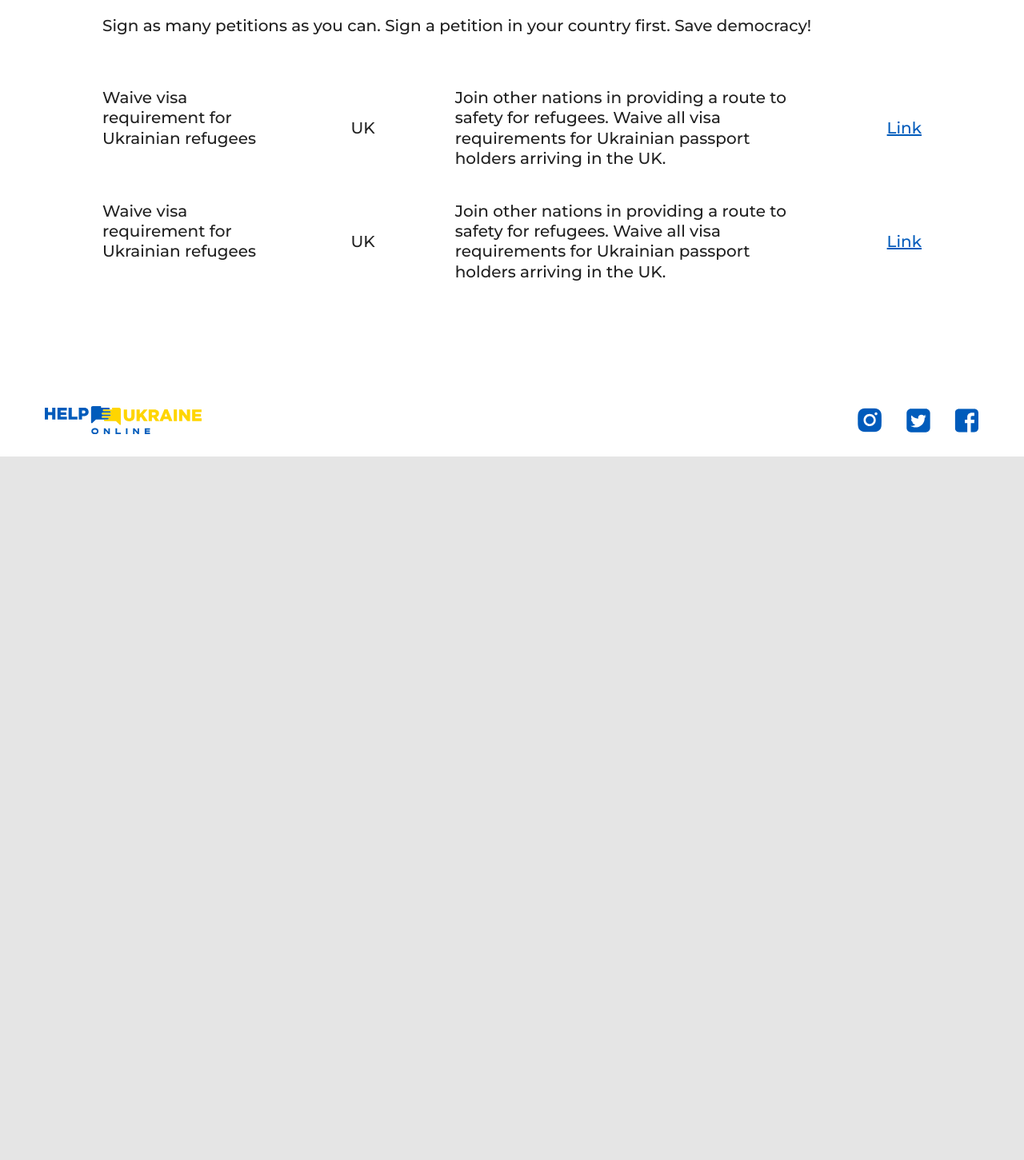
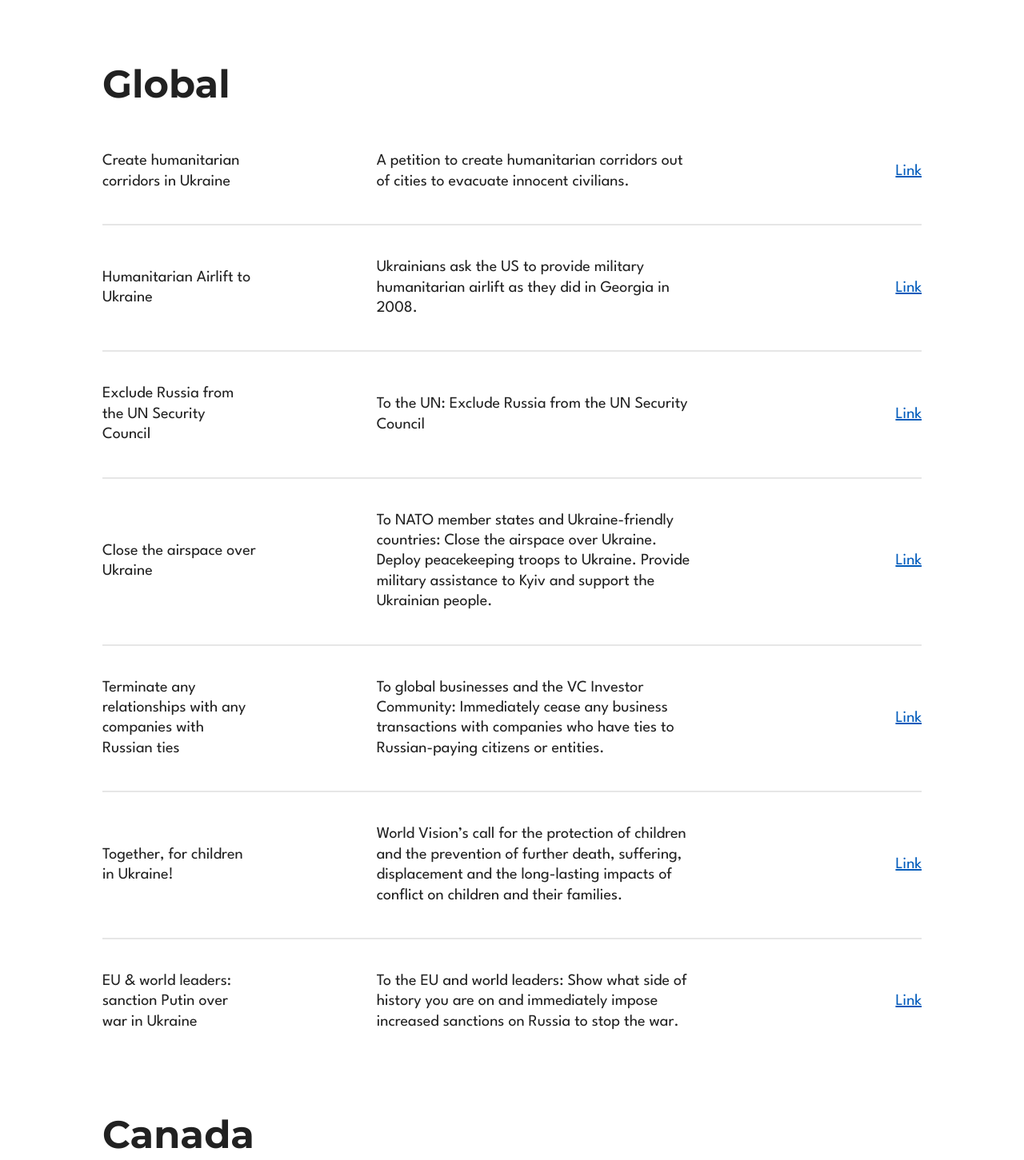
Before and after one commit to s7kind/helpukraine, a Next.js app: page /petition in a window 1280 px wide. Shown: the part 939-2390 px from the top of the page at 80% size. Before the commit the page ends 1510 px from the top, so only its background shows below. Built offline with nearby package versions, Linux system fonts and the light colour scheme.

Commit message:
final petition layout

```diff
--- a/pages/petition.js
+++ b/pages/petition.js
@@ -10,23 +10,119 @@ export default function Petition() {
             </Head>
 
             <main className={styles.main}>
-                <section className={styles.sec_header}>
+                <section className={styles.main__intro}>
                     <div>
                         <h1>Sign petitions!<br/>
                             Fight for democracy!</h1>
                         <p>End political games! Make your leaders act! Stop people suffering!</p>
                     </div>
                 </section>
-                <section className={styles.container}>
-                    <div className={styles.main_content}>
+                <section className={styles.main__container}>
+                    <div className={styles.main__container__content}>
                         <h2>Sign petition.<br/>
                             Spend <b>5 minutes</b>. Save <b>5+ lives!</b> </h2>
                         <p>Sign as many petitions as you can. Sign a petition in your country first. Save democracy!</p>
+                        <h3>Global</h3>
                     </div>
                     <table>
                         <tr>
+                            <th>Create humanitarian corridors in Ukraine</th>
+                            <th>A petition to create humanitarian corridors out of cities to evacuate innocent civilians.</th>
+                            <th><Link href="/">
+                                <a>
+                                    <span>Link</span>
+                                </a>
+                            </Link></th>
+                        </tr>
+                        <tr>
+                            <th>Humanitarian Airlift to Ukraine</th>
+                            <th>Ukrainians ask the US to provide military humanitarian airlift as they did in Georgia in 2008.</th>
+                            <th><Link href="/">
+                                <a>
+                                    <span>Link</span>
+                                </a>
+                            </Link></th>
+                        </tr>
+                        <tr>
+                            <th>Exclude Russia from the UN Security Council</th>
+                            <th>To the UN: Exclude Russia from the UN Security Council</th>
+                            <th><Link href="/">
+                                <a>
+                                    <span>Link</span>
+                                </a>
+                            </Link></th>
+                        </tr>
+                        <tr>
+                            <th>Close the airspace over Ukraine</th>
+                            <th>To NATO member states and Ukraine-friendly countries:
+
+                                Close the airspace over Ukraine.
+                                Deploy peacekeeping troops to Ukraine.
+                                Provide military assistance to Kyiv and support the Ukrainian people.
+                            </th>
+                            <th><Link href="/">
+                                <a>
+                                    <span>Link</span>
+                                </a>
+                            </Link></th>
+                        </tr>
+                        <tr>
+                            <th>Terminate any relationships with any companies with Russian ties</th>
+                            <th>To global businesses and the VC Investor Community: Immediately cease any business transactions with companies who have ties to Russian-paying citizens or entities.</th>
+                            <th><Link href="/">
+                                <a>
+                                    <span>Link</span>
+                                </a>
+                            </Link></th>
+                        </tr>
+                        <tr>
+                            <th>Together, for children in Ukraine!</th>
+                            <th>World Vision’s call for the protection of children and the prevention of further death, suffering, displacement and the long-lasting impacts of conflict on children and their families.</th>
+                            <th><Link href="/">
+                                <a>
+                                    <span>Link</span>
+                                </a>
+                            </Link></th>
+                        </tr>
+                        <tr>
+                            <th>EU & world leaders: sanction Putin over war in Ukraine</th>
+                            <th>To the EU and world leaders: Show what side of history you are on and immediately impose increased sanctions on Russia to stop the war.</th>
+                            <th><Link href="/">
+                                <a>
+                                    <span>Link</span>
+                                </a>
+                            </Link></th>
+                        </tr>
+                    </table>
+                    <div className={styles.main__container__content}>
+                        <h3>Canada</h3>
+                    </div>
+                    <table>
+                        <tr>
+                            <th>Grant all Ukrainian citizens a visa-free entry to Canada</th>
+                            <th>Grant all Ukrainian citizens a visa-free entry to Canada and provide refugee assistance to those in the war zone.</th>
+                            <th><Link href="/">
+                                <a>
+                                    <span>Link</span>
+                                </a>
+                            </Link></th>
+                        </tr>
+                    </table>
+                    <div className={styles.main__container__content}>
+                        <h3>United Kingdom</h3>
+                    </div>
+                    <table>
+                        <tr>
+                            <th>Pledge any necessary military support to defend Ukraine</th>
+                            <th>A call to the UK Government to pledge to defend Ukraine, up to and including full-scale military intervention if required.</th>
+                            <th><Link href="/">
+                                <a>
+                                    <span>Link</span>
+                                </a>
+                            </Link></th>
+                        </tr>
+                        <tr>
                             <th>Waive visa requirement for Ukrainian refugees</th>
-                            <th>UK</th>
                             <th>Join other nations in providing a route to safety for refugees. Waive all visa requirements for Ukrainian passport holders arriving in the UK.</th>
                             <th><Link href="/">
                                 <a>
@@ -35,9 +131,10 @@ export default function Petition() {
                             </Link></th>
                         </tr>
                         <tr>
-                            <th>Waive visa requirement for Ukrainian refugees</th>
-                            <th>UK</th>
-                            <th>Join other nations in providing a route to safety for refugees. Waive all visa requirements for Ukrainian passport holders arriving in the UK.</th>
+                            <th>Oxfam petition for Ukrainian victims of war</th>
+                            <th>Provide adequate safe routes for people fleeing war and bloodshed to seek sanctuary in the UK.
+                                Rethink the harmful Nationality and Borders Bill which will flagrantly undermine our obligation to give all those who seek asylum a fair hearing.
+                            </th>
                             <th><Link href="/">
                                 <a>
                                     <span>Link</span>
--- a/styles/donation-page.module.scss
+++ b/styles/donation-page.module.scss
@@ -71,13 +71,21 @@ $League: 'League Spartan', sans-serif;
       }
     }
     table {
+
       font-family: $League;
+      margin-top: -50px;
+
       tr {
         border-bottom: 2px solid #E6E6E6;
       }
       tr:last-child{
         border: none;
       }
+
+      tr:last-child th:last-child{
+        padding: 40px 0 100px 100px!important;
+      }
+
       tr:last-child th{
         padding-bottom: 100px!important;
       }
@@ -94,9 +102,9 @@ $League: 'League Spartan', sans-serif;
 
       }
 
-      tr:first-child th{
-        padding: 0 150px 40px 0;
-      }
+      //tr:first-child th{
+      //  padding: 0 150px 40px 0!important;
+      //}
 
       tr:nth-child(1n-1) th{
         padding: 40px 150px 40px 0;
--- a/styles/petition-page.module.scss
+++ b/styles/petition-page.module.scss
@@ -3,11 +3,13 @@ $League: 'League Spartan', sans-serif;
 
 .main {
   background: #FFFFFF;
+  p{
+    font-family: $League;
+  }
 
-  .sec_header {
+  &__intro {
     position: relative;
     width: auto;
-    //height: 50vh;
     background-size: cover !important;
     overflow: hidden;
     left: 0;
@@ -27,8 +29,6 @@ $League: 'League Spartan', sans-serif;
         font-weight: bold;
         font-size: 96px;
         line-height: 100.5%;
-        /* or 96px */
-
         color: #FFFFFF;
       }
 
@@ -37,23 +37,22 @@ $League: 'League Spartan', sans-serif;
         font-weight: normal;
         font-size: 34px;
         line-height: 127%;
-        /* or 43px */
-
         color: #FFFFFF;
       }
     }
   }
-  .container{
+
+  &__container {
     position: relative;
     display: block;
     width: 80%;
     margin: auto;
     padding: 90px 0;
 
-    .main_content{
+    &__content {
       margin-bottom: 65px;
 
-      h2{
+      h2 {
         font-style: normal;
         font-weight: bold;
         font-size: 48px;
@@ -62,34 +61,78 @@ $League: 'League Spartan', sans-serif;
         margin-bottom: 25px;
         color: #212121;
 
-        b{
+        b {
           color: #015cbb;
         }
       }
-      p{
+
+      h3 {
+        font-style: normal;
+        font-weight: bold;
+        font-size: 48px;
+        line-height: 120%;
+        color: #212121;
+      }
+
+      p {
         font-style: normal;
         font-weight: 450;
         font-size: 20px;
         line-height: 127%;
-        /* or 25px */
         color: #212121;
+        margin-bottom: 75px;
       }
     }
-    table tr th{
+
+    table {
+
+      font-family: $League;
+      margin-top: -50px;
+
+      tr {
+        border-bottom: 2px solid #E6E6E6;
+      }
+
+      tr:last-child {
+        border: none;
+      }
+
+      tr:last-child th:last-child{
+        padding: 40px 0 100px 100px!important;
+      }
+
+      tr:last-child th {
+        padding-bottom: 100px !important;
+      }
+
+
+      tr th {
         font-style: normal;
-      font-weight: 450;
+        font-weight: normal;
         font-size: 20px;
+        text-align: left;
         line-height: 127%;
-      /* or 25px */
         color: #212121;
-      padding: 0 100px 40px 0;
-      text-align: left;
+        vertical-align: middle;
+
       }
-    table tr th:last-child{
-      padding: 0 0 40px !important;
+
+      //tr:first-child th {
+      //  padding: 0 150px 40px 0!important;
+      //}
+
+      tr:nth-child(1n-1) th {
+        padding: 40px 150px 40px 0;
       }
-    table tr th:nth-child(2n){
-      vertical-align: middle;
+
+      tr th:last-child {
+        padding: 0 0 0 100px !important;
+        text-align: right;
+      }
+
+      tr th:first-child {
+        font-weight: 500;
       }
     }
   }
+}
```
Also changed, not shown: 1 other file (tests, documents, lock files or other folders). Lines whose indentation alone changed are shown as unchanged.
